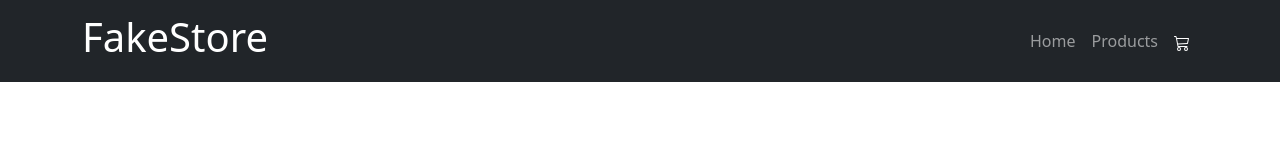
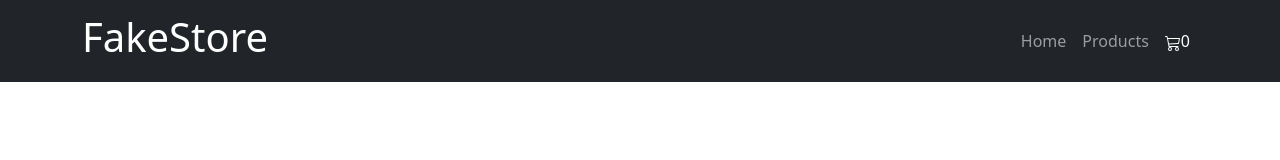
Before and after one commit to jacobbarnette/ecommerceRedux, a React (Create React App) app: page /cart in a window 1280 px wide. Shown: the top 160 px of the page. Built offline with nearby package versions, Linux system fonts and the light colour scheme.

Commit message:
added delete functionality to cart

```diff
--- a/src/components/Header.js
+++ b/src/components/Header.js
@@ -2,11 +2,20 @@ import Container from "react-bootstrap/Container";
 import Nav from "react-bootstrap/Nav";
 import Navbar from "react-bootstrap/Navbar";
 import { BsCart3 } from "react-icons/bs";
+import { useSelector } from "react-redux";
 import { LinkContainer } from "react-router-bootstrap";
-import { Router, Link, Switch } from "react-router-dom";
-import { useNavigate } from "react-router-dom";
+import { cartSlice, selectAllCart } from "../features/cart/cartSlice";
+
 const Header = () => {
-  const navigate = useNavigate();
+  const cart = useSelector(selectAllCart);
+
+  const itemsInCart = () => {
+    if (cart === undefined) {
+      return "0";
+    } else {
+      return cart.length;
+    }
+  };
   return (
     <>
       <Navbar
@@ -38,6 +47,7 @@ const Header = () => {
               <LinkContainer to="/cart">
                 <Nav.Link>
                   <BsCart3></BsCart3>
+                  {itemsInCart()}
                 </Nav.Link>
               </LinkContainer>
             </Nav.Item>
--- a/src/features/cart/Cart.js
+++ b/src/features/cart/Cart.js
@@ -2,14 +2,42 @@ import React from "react";
 import { useEffect } from "react";
 import { selectAllCart } from "./cartSlice";
 import { useSelector, useDispatch } from "react-redux";
+
+import { removeItemFromCart } from "./cartSlice";
 import Header from "../../components/Header";
+
 const Cart = () => {
-  const cartItems = useSelector(selectAllCart);
-  console.log(cartItems);
-  return <div>
-    <Header />
-    cart
-  </div>;
+  const cart = useSelector(selectAllCart);
+  console.log(cart);
+  const dispatch = useDispatch();
+  if (cart === undefined) {
+    return (
+      <div>
+        <Header />
+        <div>
+          <h1 className="shoppingHeader">My Shopping Cart</h1>
+          <h3 className="shoppingHeader">You have no items in your cart</h3>
+        </div>
+      </div>
+    );
+  } else {
+    const cartItems = cart.map((item) => {
+      return (
+        <div>
+          <h4>{item.title}</h4>
+          <button onClick={() => dispatch(removeItemFromCart(item))}></button>
+        </div>
+      );
+    });
+    return (
+      <div>
+        <Header />
+        <div>
+          <h4 className="shoppingHeader">{cartItems}</h4>
+        </div>
+      </div>
+    );
+  }
 };
 
 export default Cart;
--- a/src/features/cart/cartSlice.js
+++ b/src/features/cart/cartSlice.js
@@ -11,11 +11,17 @@ export const cartSlice = createSlice({
     addItemToCart: (state, action) => {
       state.cart.push(action.payload);
     },
+    removeItemFromCart: (state, action) => {
+      const { id } = action.payload;
+      console.log(id);
+      console.log(state.cart, action.payload.id);
+      return state.cart.filter((item) => item.id !== id);
+    },
   },
 });
 
-export const selectAllCart = (state) => state.cart;
+export const selectAllCart = (state) => state.cart.cart;
 
-export const { addItemToCart } = cartSlice.actions;
+export const { addItemToCart, removeItemFromCart } = cartSlice.actions;
 
 export default cartSlice.reducer;
--- a/src/index.css
+++ b/src/index.css
@@ -24,3 +24,9 @@
   margin: 0 auto;
   text-align: center;
 }
+
+.shoppingHeader{
+  margin:0 auto;
+  padding-top:4em;
+  text-align: center;
+}
```
